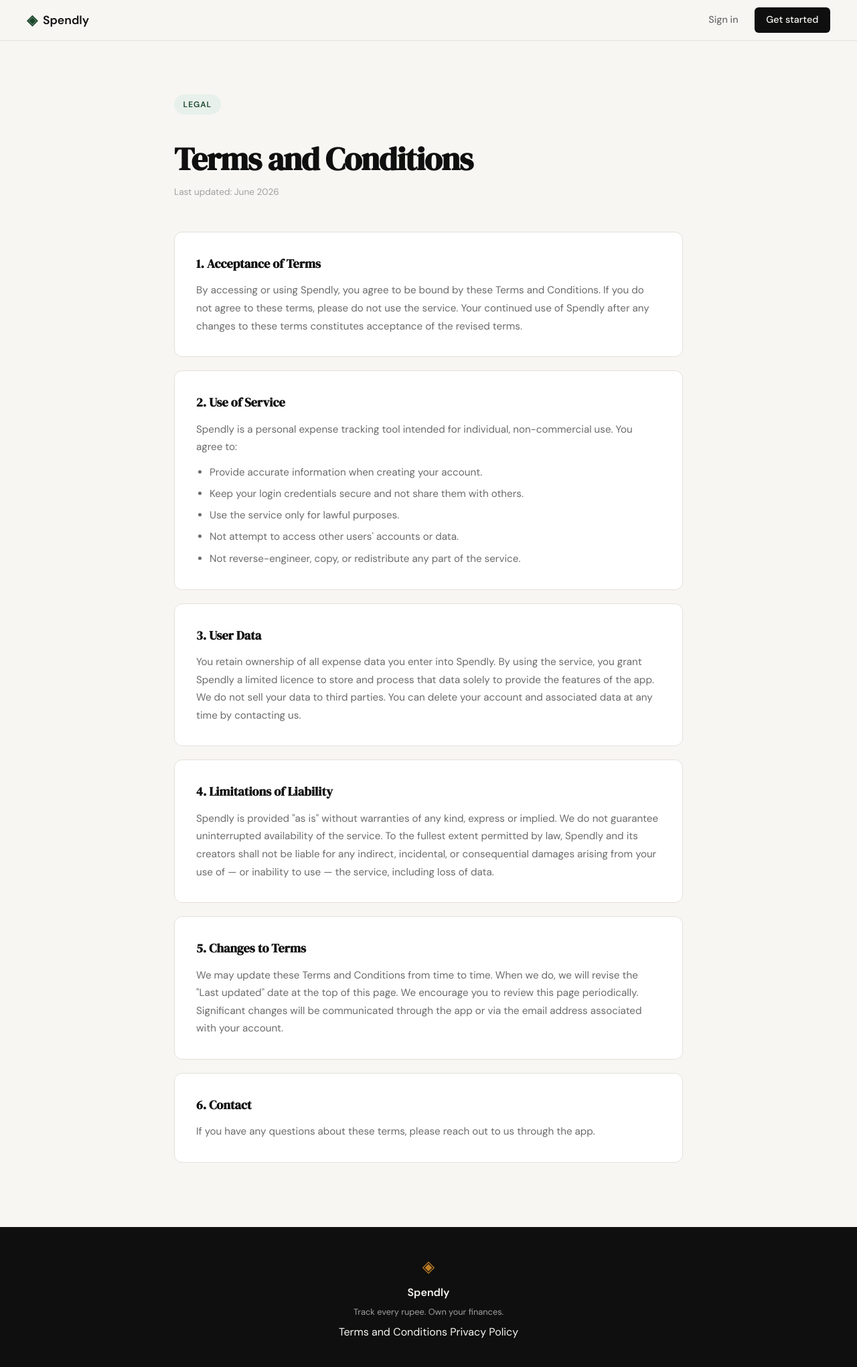
After one commit to ShravanNaik/spendly, a Flask app: page /terms in a window 1280 px wide. The commit adds this page. Shown: the whole page at 67% size. Run offline with Flask 3, Linux system fonts and the light colour scheme.

Commit message:
landing: add terms and conditions page and route

```diff
--- a/app.py
+++ b/app.py
@@ -10,6 +10,11 @@ app = Flask(__name__)
 @app.route("/")
 def landing():
     return render_template("landing.html")
+
+
+@app.route("/terms")
+def terms():
+    return render_template("terms.html")
 
 
 @app.route("/register")
--- a/static/css/style.css
+++ b/static/css/style.css
@@ -508,6 +508,78 @@ a { color: inherit; text-decoration: none; }
 }
 
 /* ------------------------------------------------------------------ */
+/* Terms page                                                          */
+/* ------------------------------------------------------------------ */
+
+.terms-page {
+    padding: 5rem 2rem 6rem;
+}
+
+.terms-inner {
+    max-width: 760px;
+    margin: 0 auto;
+}
+
+.terms-header {
+    margin-bottom: 3rem;
+}
+
+.terms-title {
+    font-family: var(--font-display);
+    font-size: clamp(2rem, 4vw, 3rem);
+    line-height: 1.1;
+    letter-spacing: -0.02em;
+    color: var(--ink);
+    margin-bottom: 0.75rem;
+    margin-top: 1rem;
+}
+
+.terms-meta {
+    font-size: 0.85rem;
+    color: var(--ink-faint);
+}
+
+.terms-body {
+    display: flex;
+    flex-direction: column;
+    gap: 1.25rem;
+}
+
+.terms-section {
+    background: var(--paper-card);
+    border: 1px solid var(--border);
+    border-radius: var(--radius-md);
+    padding: 2rem;
+}
+
+.terms-section-title {
+    font-family: var(--font-display);
+    font-size: 1.15rem;
+    color: var(--ink);
+    margin-bottom: 0.75rem;
+}
+
+.terms-section p {
+    font-size: 0.95rem;
+    color: var(--ink-muted);
+    line-height: 1.75;
+}
+
+.terms-list {
+    margin-top: 0.75rem;
+    padding-left: 1.25rem;
+    display: flex;
+    flex-direction: column;
+    gap: 0.4rem;
+}
+
+.terms-list li {
+    font-size: 0.95rem;
+    color: var(--ink-muted);
+    line-height: 1.7;
+}
+
+/* ------------------------------------------------------------------ */
 /* Responsive                                                          */
 /* ------------------------------------------------------------------ */
 
--- a/templates/base.html
+++ b/templates/base.html
@@ -35,7 +35,7 @@
             <span class="footer-name">Spendly</span>
             <p class="footer-copy">Track every rupee. Own your finances.</p>
             <div class="footer-links">
-                <a href="#">Terms and Conditions</a>
+                <a href="/terms">Terms and Conditions</a>
                 <a href="#">Privacy Policy</a>
             </div>
         </div>
--- /dev/null
+++ b/templates/terms.html
@@ -0,0 +1,56 @@
+{% extends "base.html" %}
+
+{% block title %}Terms and Conditions — Spendly{% endblock %}
+
+{% block content %}
+
+<section class="terms-page">
+    <div class="terms-inner">
+        <div class="terms-header">
+            <div class="hero-badge">Legal</div>
+            <h1 class="terms-title">Terms and Conditions</h1>
+            <p class="terms-meta">Last updated: June 2026</p>
+        </div>
+
+        <div class="terms-body">
+            <div class="terms-section">
+                <h2 class="terms-section-title">1. Acceptance of Terms</h2>
+                <p>By accessing or using Spendly, you agree to be bound by these Terms and Conditions. If you do not agree to these terms, please do not use the service. Your continued use of Spendly after any changes to these terms constitutes acceptance of the revised terms.</p>
+            </div>
+
+            <div class="terms-section">
+                <h2 class="terms-section-title">2. Use of Service</h2>
+                <p>Spendly is a personal expense tracking tool intended for individual, non-commercial use. You agree to:</p>
+                <ul class="terms-list">
+                    <li>Provide accurate information when creating your account.</li>
+                    <li>Keep your login credentials secure and not share them with others.</li>
+                    <li>Use the service only for lawful purposes.</li>
+                    <li>Not attempt to access other users' accounts or data.</li>
+                    <li>Not reverse-engineer, copy, or redistribute any part of the service.</li>
+                </ul>
+            </div>
+
+            <div class="terms-section">
+                <h2 class="terms-section-title">3. User Data</h2>
+                <p>You retain ownership of all expense data you enter into Spendly. By using the service, you grant Spendly a limited licence to store and process that data solely to provide the features of the app. We do not sell your data to third parties. You can delete your account and associated data at any time by contacting us.</p>
+            </div>
+
+            <div class="terms-section">
+                <h2 class="terms-section-title">4. Limitations of Liability</h2>
+                <p>Spendly is provided "as is" without warranties of any kind, express or implied. We do not guarantee uninterrupted availability of the service. To the fullest extent permitted by law, Spendly and its creators shall not be liable for any indirect, incidental, or consequential damages arising from your use of — or inability to use — the service, including loss of data.</p>
+            </div>
+
+            <div class="terms-section">
+                <h2 class="terms-section-title">5. Changes to Terms</h2>
+                <p>We may update these Terms and Conditions from time to time. When we do, we will revise the "Last updated" date at the top of this page. We encourage you to review this page periodically. Significant changes will be communicated through the app or via the email address associated with your account.</p>
+            </div>
+
+            <div class="terms-section">
+                <h2 class="terms-section-title">6. Contact</h2>
+                <p>If you have any questions about these terms, please reach out to us through the app.</p>
+            </div>
+        </div>
+    </div>
+</section>
+
+{% endblock %}
```
Also changed, not shown: file.md (added, +15 -0 lines).
